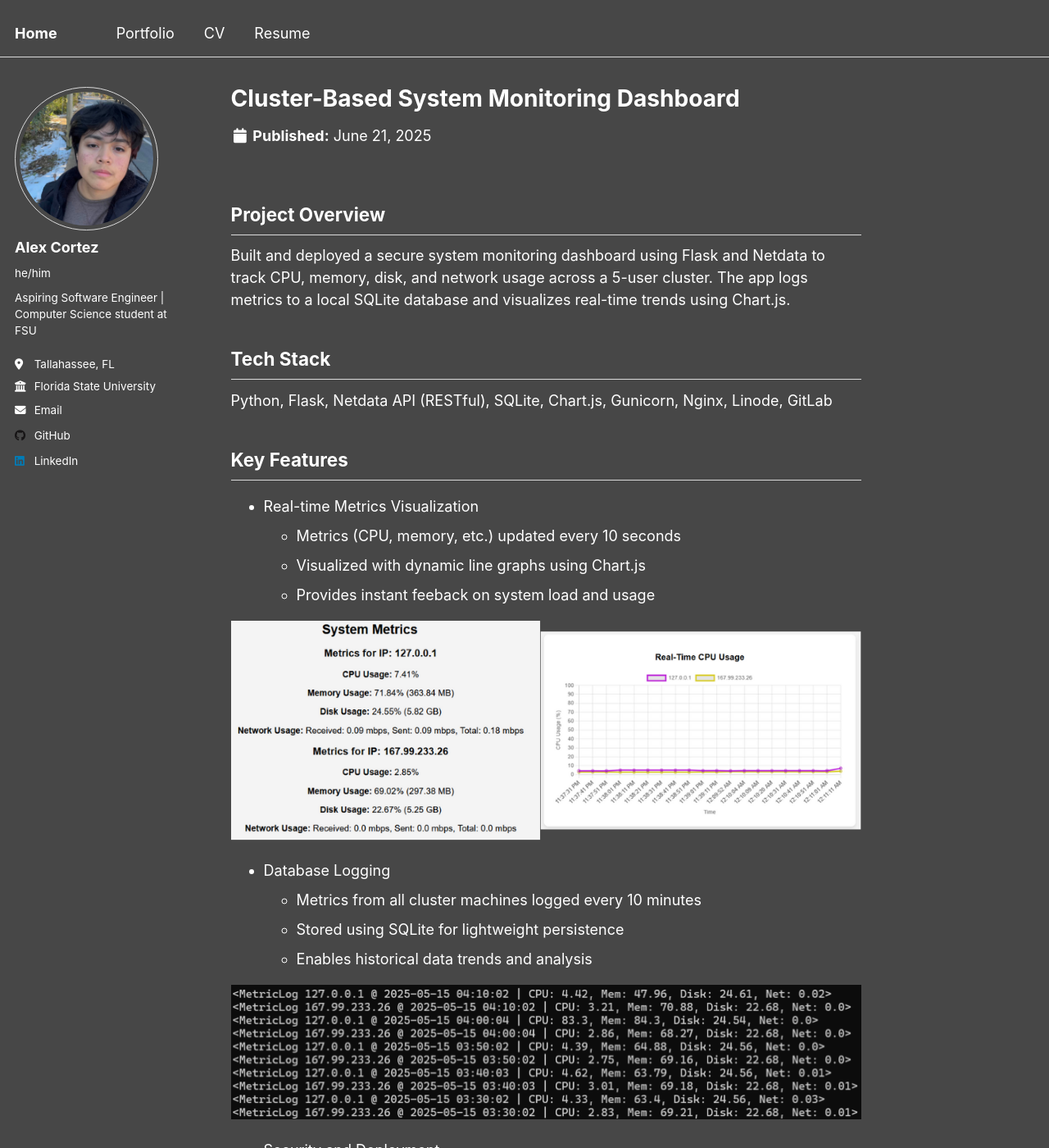
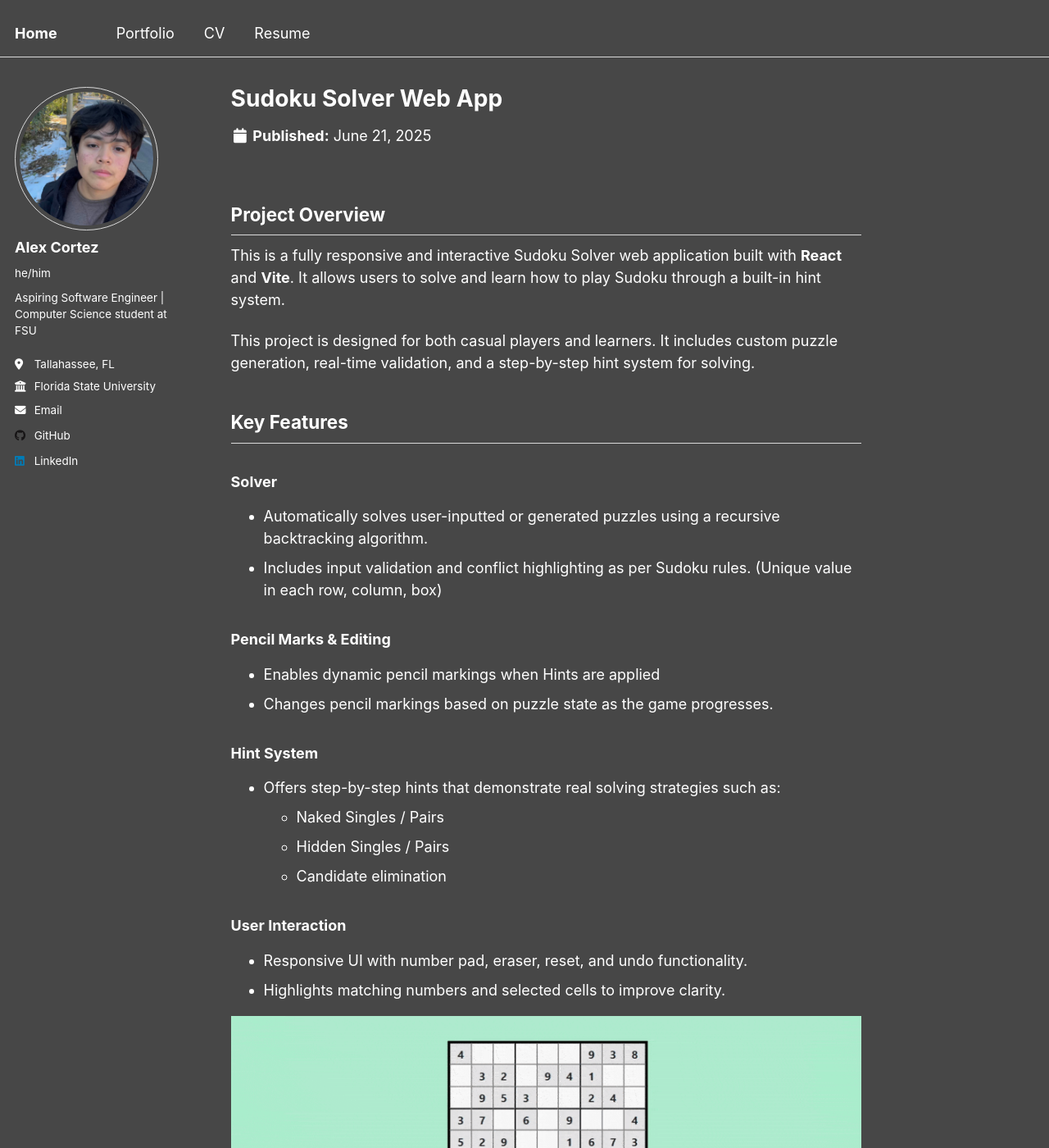
Before and after one commit to acortez1003/acortez1003.github.io, a Jekyll site: the page built from _portfolio/portfolio-1.md, in a window 1280 px wide and 1400 px high. Shown: the whole window at 82% size. Built offline with Jekyll 4.4.1, drawn with Linux system fonts in a browser that asks for light colours; some of the changed text lies outside the part shown.

Commit message:
add sudoku to portfolio

```diff
--- a/_portfolio/portfolio-1.md
+++ b/_portfolio/portfolio-1.md
@@ -1,33 +1,40 @@
 ---
-title: "Cluster-Based System Monitoring Dashboard"
-excerpt: "Built and deployed a secure system monitoring dashboard using Flask and Netdata to track CPU, memory, disk, and network metrics across a 5-user cluster."
+title: "Sudoku Solver Web App"
+excerpt: "Fully responsive and interactive Sudoku Solver web application built with React and Vite. It allows users to generate or input a puzzle to learn Sudoku through a built-in hint system. [*repo*](https://github.com/acortez1003/sudoku-solver)<br /><img src='/images/sudoku_solver.PNG'>"
 collection: portfolio
 ---
 
 ## Project Overview
-Built and deployed a secure system monitoring dashboard using Flask and Netdata to track CPU, memory, disk, and network usage across a 5-user cluster. The app logs metrics to a local SQLite database and visualizes real-time trends using Chart.js.
+This is a fully responsive and interactive Sudoku Solver web application built with **React** and **Vite**. It allows users to solve and learn how to play Sudoku through a built-in hint system.
 
-## Tech Stack
-Python, Flask, Netdata API (RESTful), SQLite, Chart.js, Gunicorn, Nginx, Linode, GitLab
+This project is designed for both casual players and learners. It includes custom puzzle generation, real-time validation, and a step-by-step hint system for solving.
 
 ## Key Features
-* Real-time Metrics Visualization
-    * Metrics  (CPU, memory, etc.) updated every 10 seconds
-    * Visualized with dynamic line graphs using Chart.js
-    * Provides instant feeback on system load and usage
 
-![Live metrics](/images/metrics.png)
+### Solver
+* Automatically solves user-inputted or generated puzzles using a recursive backtracking algorithm.
+* Includes input validation and conflict highlighting as per Sudoku rules. (Unique value in each row, column, box)
 
-* Database Logging
-    * Metrics from all cluster machines logged every 10 minutes
-    * Stored using SQLite for lightweight persistence
-    * Enables historical data trends and analysis
+### Pencil Marks & Editing
+* Enables dynamic pencil markings when Hints are applied
+* Changes pencil markings based on puzzle state as the game progresses.
 
-![Database logs](/images/database.png)
+### Hint System
+* Offers step-by-step hints that demonstrate real solving strategies such as:
+    * Naked Singles / Pairs
+    * Hidden Singles / Pairs
+    * Candidate elimination
 
-* Security and Deployment
-    * Deployed on Linode with Nginx + Gunicorn
-    * Secured with HTTPS via Certbot
-    * Restricted Netdata API access to cluster members only
+### User Interaction
+* Responsive UI with number pad, eraser, reset, and undo functionality.
+* Highlights matching numbers and selected cells to improve clarity.
 
-This project allowed me to learn how to manage and secure a live production server. I gained hands-on experience with REST APIs, background logging, and system-level monitoring.
+<img src='/images/sudoku_match.gif'>
+
+### Fully Responsive
+* Optimized for both desktop and mobile screens with flexible layouts.
+
+## Tech Used
+* React with Vite
+* JavaScript, CSS
+* Deployed via Vercel
```
Also changed, not shown: _portfolio/portfolio-2.md (+22 -18 lines), _portfolio/portfolio-3.md (+14 -15 lines), _portfolio/portfolio-4.md (+15 -20 lines), _portfolio/portfolio-5.md (+19 -15 lines), _portfolio/portfolio-6.md (added, +31 -0 lines), images/sudoku_match.gif (added), images/sudoku_solver.png (added).
